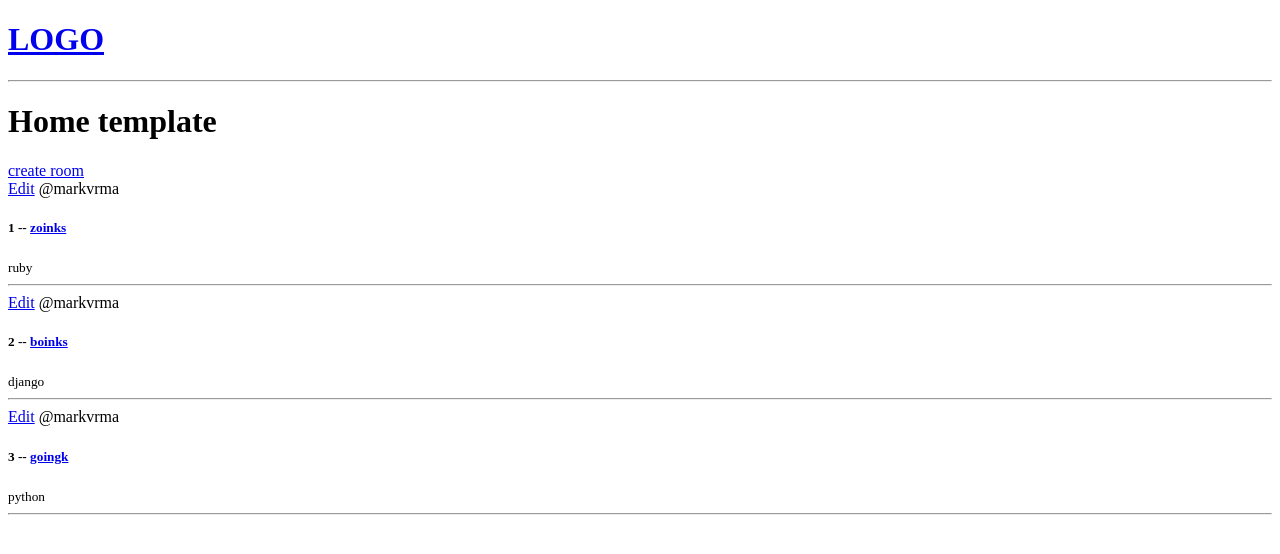
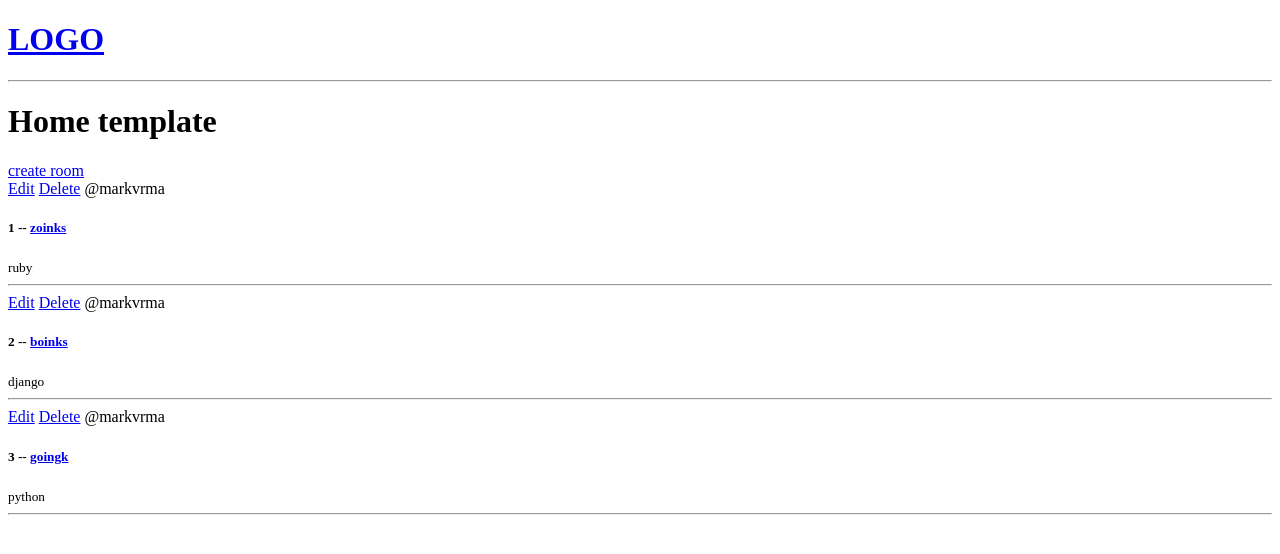
Before and after one commit to markvrma/discordclone, a Django app: page / in a window 1280 px wide. Shown: the top 554 px of the page. Run offline with Django 4.2, Linux system fonts and the light colour scheme; data comes from the database, SQL or seed files in the repository.

Commit message:
putting the D in CRUD with DELETE

```diff
--- a/base/templates/base/home.html
+++ b/base/templates/base/home.html
@@ -9,6 +9,7 @@
 {% for room in rooms %}
 <div>
     <a href="{% url 'update-room' room.id %}">Edit</a>
+    <a href="{% url 'delete-room' room.id %}">Delete</a>
     <span>@{{room.host.username}}</span>
 <h5>{{room.id}} -- <a href="{% url 'room' room.id %}"> {{room.name}}</a></h5>
 <small>{{room.topic.name}}</small>
--- a/base/urls.py
+++ b/base/urls.py
@@ -6,4 +6,5 @@ urlpatterns = [
     path('room/<str:pk>/',views.room, name = "room"),
     path('create-room/',views.createRoom,name="create-room"),
     path('update-room/<str:pk>/',views.updateRoom,name="update-room"),
+    path('delete-room/<str:pk>/',views.deleteRoom,name="delete-room"),
 ]
--- a/base/views.py
+++ b/base/views.py
@@ -41,3 +41,10 @@ def updateRoom(request, pk):
 
     context = {'form':form}
     return render(request,'base/room_form.html',context)
+
+def deleteRoom(request, pk):
+    room = Room.objects.get(id=pk)
+    if request.method == 'POST':
+        room.delete()
+        return redirect('home')
+    return render(request,'base/delete.html', {'obj':room})
```
Also changed, not shown: base/templates/base/delete.html (added, +10 -0 lines).
